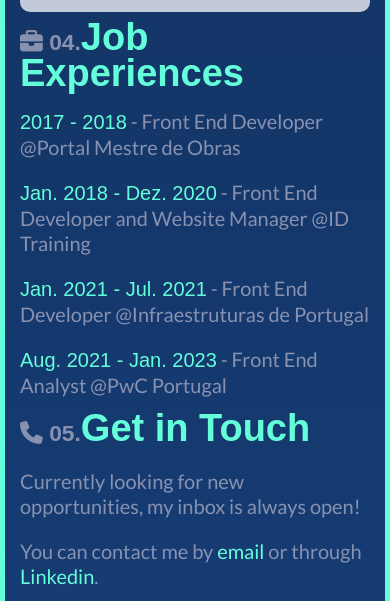
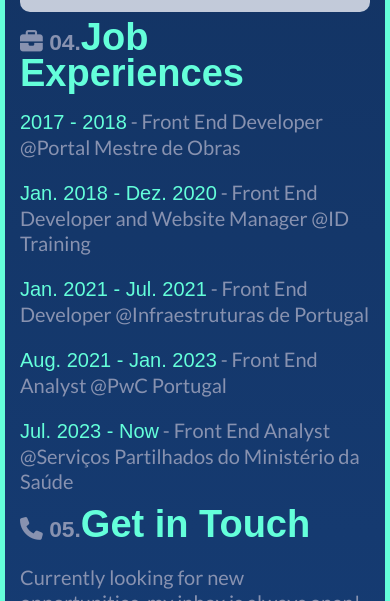
Before and after one commit to Dany4k/dany4k.github.io, a plain HTML site: page index.html in a window 390 px wide. Shown: the part 2712-3313 px from the top of the page. Drawn offline with nearby package versions, Linux system fonts and the light colour scheme; a web font is replaced by a local one.

Commit message:
- Update Timeline;

```diff
--- a/index.html
+++ b/index.html
@@ -185,6 +185,10 @@
 		<p class="description-mobile">
 			<span class="mobile-font">Aug. 2021 - Jan. 2023</span> - Front End Analyst @PwC Portugal
 		</p>
+		<p class="description-mobile">
+			<span class="mobile-font">Jul. 2023 - Now</span> - Front End Analyst @Serviços Partilhados do Ministério da Saúde
+		</p>
+
 	</div>
 
 	<!-- Contact -->
```
